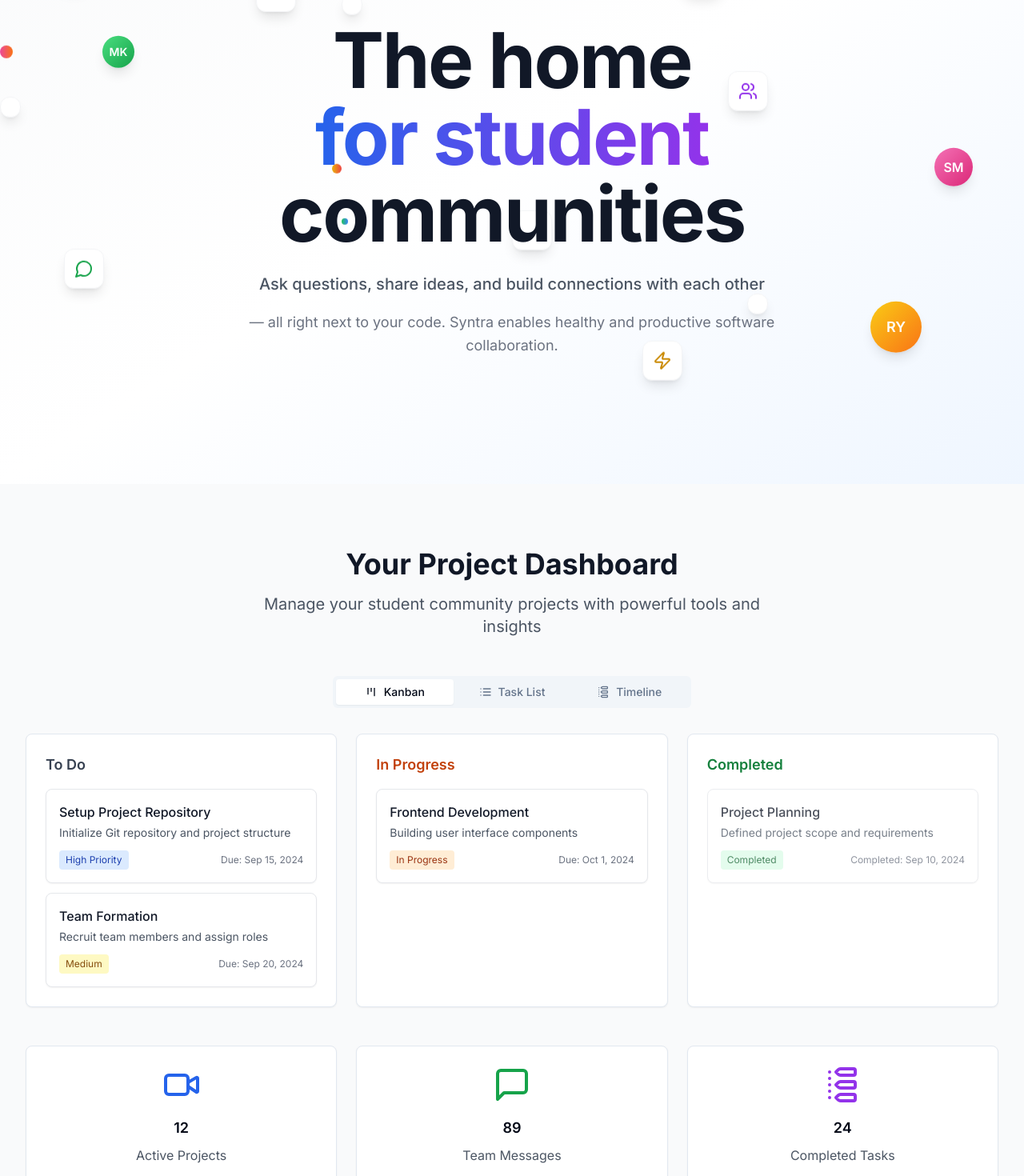
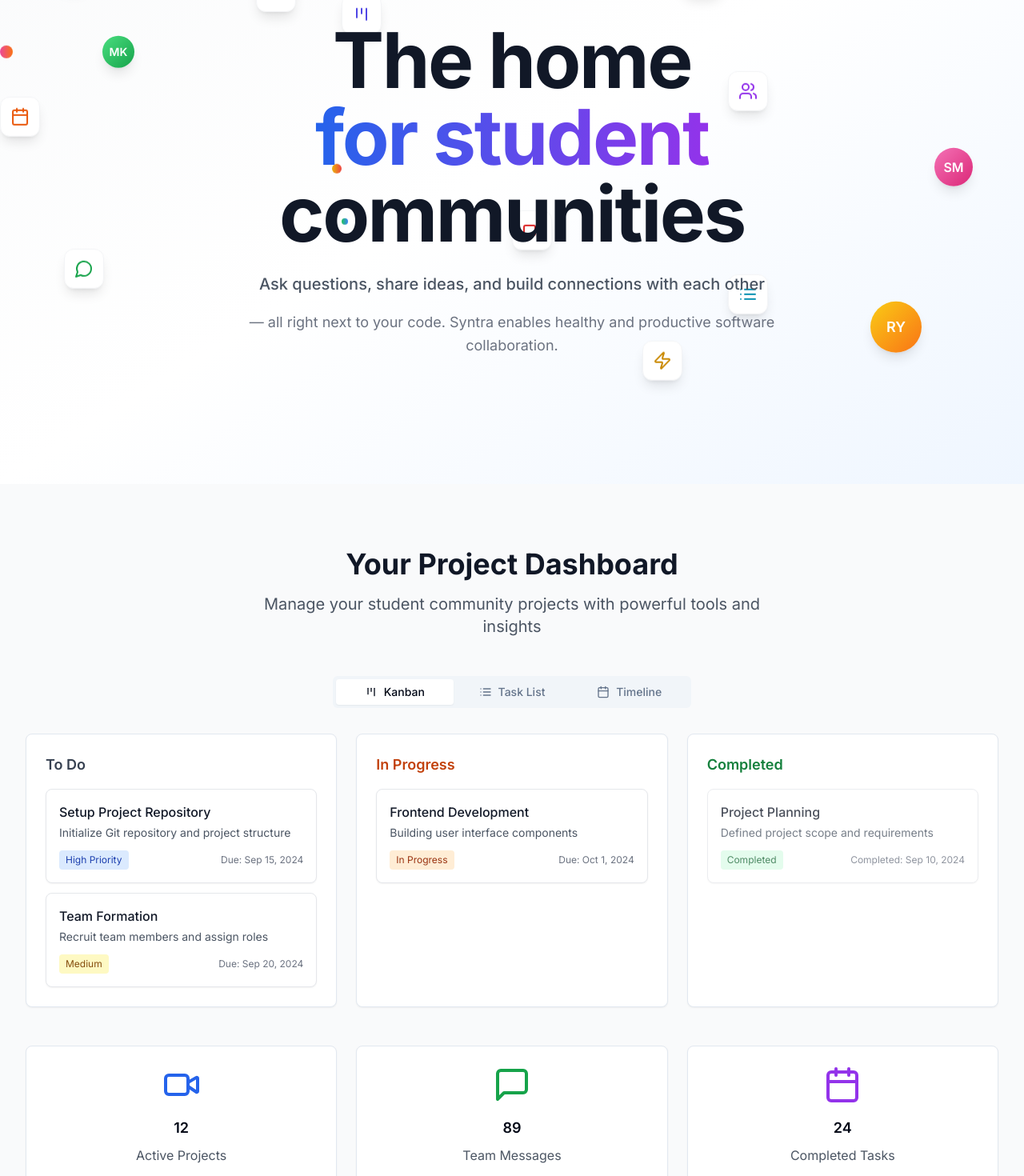
Before and after one commit to Subhajit2407/syntra-code-orbit-67, a React (Vite) app: page / in a window 1280 px wide. Shown: the part 260-1730 px from the top of the page at 80% size. Built offline with nearby package versions, Linux system fonts and the light colour scheme.

Commit message:
Fix lucide-react import errors
Fixes import errors related to lucide-react icons in Dashboard and Hero components. Corrects import names and JSX usage.

```diff
--- a/src/components/Dashboard.tsx
+++ b/src/components/Dashboard.tsx
@@ -1,5 +1,4 @@
-
-import { Kanban, List, Timeline, Video, MessageSquare } from "lucide-react";
+import { Kanban, List, Calendar, Video, MessageSquare } from "lucide-react";
 import { Card } from "@/components/ui/card";
 import { Tabs, TabsContent, TabsList, TabsTrigger } from "@/components/ui/tabs";
 import { Button } from "@/components/ui/button";
@@ -29,7 +28,7 @@ const Dashboard = () => {
                 Task List
               </TabsTrigger>
               <TabsTrigger value="timeline" className="flex items-center gap-2">
-                <Timeline className="w-4 h-4" />
+                <Calendar className="w-4 h-4" />
                 Timeline
               </TabsTrigger>
             </TabsList>
@@ -172,7 +171,7 @@ const Dashboard = () => {
             <p className="text-gray-600">Team Messages</p>
           </Card>
           <Card className="p-6 text-center">
-            <Timeline className="w-12 h-12 text-purple-600 mx-auto mb-4" />
+            <Calendar className="w-12 h-12 text-purple-600 mx-auto mb-4" />
             <h3 className="font-semibold text-lg mb-2">24</h3>
             <p className="text-gray-600">Completed Tasks</p>
           </Card>
--- a/src/components/Hero.tsx
+++ b/src/components/Hero.tsx
@@ -1,5 +1,5 @@
 
-import { Github, MessageCircle, Code, Users, Zap, Star, kanban, list, timeline, video } from "lucide-react";
+import { Github, MessageCircle, Code, Users, Zap, Star, Kanban, List, Calendar, Video } from "lucide-react";
 
 const Hero = () => {
   return (
@@ -71,25 +71,25 @@ const Hero = () => {
         {/* New additional floating icons */}
         <div className="absolute top-48 left-1/3 animate-float delay-400">
           <div className="bg-white rounded-xl shadow-lg p-3 border border-gray-100">
-            <kanban className="w-6 h-6 text-indigo-600" />
+            <Kanban className="w-6 h-6 text-indigo-600" />
           </div>
         </div>
 
         <div className="absolute bottom-52 right-1/4 animate-float delay-900">
           <div className="bg-white rounded-xl shadow-lg p-3 border border-gray-100">
-            <list className="w-6 h-6 text-cyan-600" />
+            <List className="w-6 h-6 text-cyan-600" />
           </div>
         </div>
 
         <div className="absolute top-80 left-1/5 animate-float delay-1100">
           <div className="bg-white rounded-xl shadow-lg p-3 border border-gray-100">
-            <timeline className="w-6 h-6 text-orange-600" />
+            <Calendar className="w-6 h-6 text-orange-600" />
           </div>
         </div>
 
         <div className="absolute bottom-72 left-1/2 animate-float delay-1400">
           <div className="bg-white rounded-xl shadow-lg p-3 border border-gray-100">
-            <video className="w-6 h-6 text-red-600" />
+            <Video className="w-6 h-6 text-red-600" />
           </div>
         </div>
 
```
